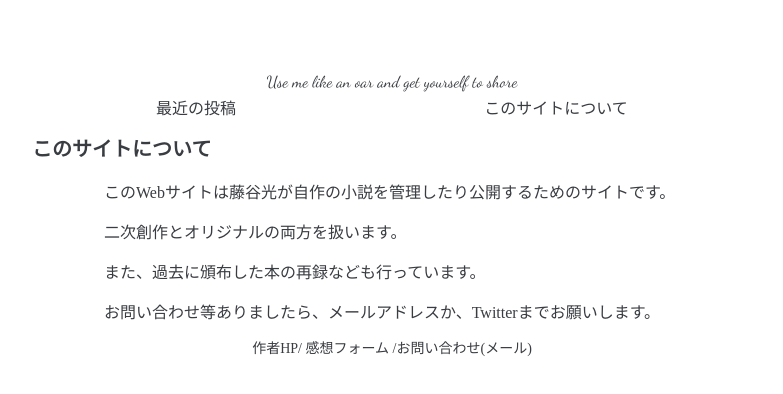
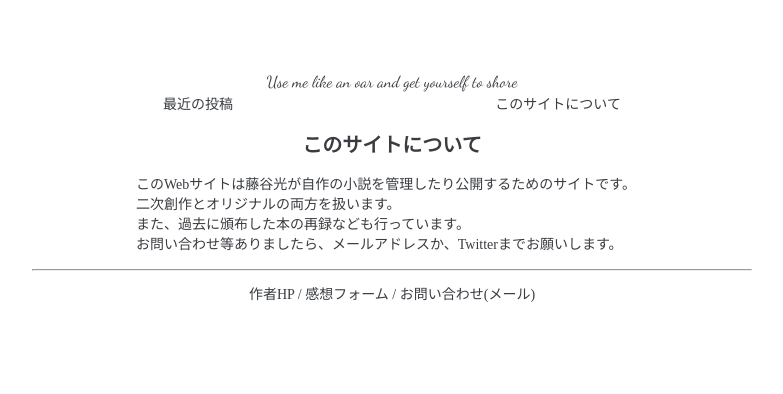
Before and after one commit to sworliteary/sw2, a Next.js app: page /about in a window 1280 px wide. Shown: the top 394 px of the page, without its empty margins (248-1031 px from the left). Built offline with nearby package versions, Linux system fonts and the light colour scheme; a web font is replaced by a local one.

Commit message:
デザイン修正

```diff
--- a/src/app/about/page.tsx
+++ b/src/app/about/page.tsx
@@ -7,12 +7,17 @@ export const metadata: Metadata = {
 export default async function About() {
   return (
     <main>
-      <h3 className="text-xl font-bold my-4">このサイトについて</h3>
-      <div className="max-w-xl mx-auto my-2">
-        <p>このWebサイトは藤谷光が自作の小説を管理したり公開するためのサイトです。</p>
-        <p>二次創作とオリジナルの両方を扱います。</p>
-        <p>また、過去に頒布した本の再録なども行っています。</p>
-        <p>お問い合わせ等ありましたら、メールアドレスか、Twitterまでお願いします。</p>
+      <h3 className="text-xl font-bold my-4 text-center">このサイトについて</h3>
+      <div className="max-w-lg mx-auto my-2 text-sm">
+        <p>
+          このWebサイトは藤谷光が自作の小説を管理したり公開するためのサイトです。
+          <br />
+          二次創作とオリジナルの両方を扱います。
+          <br />
+          また、過去に頒布した本の再録なども行っています。
+          <br />
+          お問い合わせ等ありましたら、メールアドレスか、Twitterまでお願いします。
+        </p>
       </div>
     </main>
   );
--- a/src/app/components/work.tsx
+++ b/src/app/components/work.tsx
@@ -29,7 +29,7 @@ export const WorkShow = async ({ work, page }: { work: Work; page?: number }) =>
   const Pager = () => (
     <>
       {work.texts.length > 1 && (
-        <div className="toc text-right mb-10 font-mono">
+        <div className="toc text-right mb-10">
           {current != 0 && <a href={`/${work.path}/${pageP(current - 1)}`}>{"<"}</a>}
           {work.texts
             .map((_, i) => i + 1)
@@ -96,7 +96,7 @@ export const WorkInfo = async ({
         <a href={"/" + path}>{title}</a>
       </h3>
       {!option?.hideCaption && captions && (
-        <p className="pl-4 text-left text-xs">
+        <p className="pl-4 text-left text-xs my-4">
           {captions.map((v, i) => {
             return (
               <>
@@ -111,7 +111,7 @@ export const WorkInfo = async ({
         {tag && (
           <div className="mb-0 mt-0">
             {tag.map((t) => (
-              <span>
+              <span className="mr-1">
                 <a href={`/tag/${t}/`}>#{t}</a>
               </span>
             ))}
--- a/src/app/layout.tsx
+++ b/src/app/layout.tsx
@@ -18,21 +18,22 @@ export default function RootLayout({ children }: { children: React.ReactNode })
           </h1>
           <p className={`${DancingScript.className} text-center my-1`}>Use me like an oar and get yourself to shore</p>
           <div className="flex flex-row items-center justify-around">
-            <span>
+            <span className="text-sm">
               <a href="/recent">最近の投稿</a>
             </span>
-            <span>
+            <span className="text-sm">
               <a href="/about">このサイトについて</a>
             </span>
           </div>
         </div>
         {children}
         <div className="text-center my-3 text-sm">
+          <hr />
           <p>
             <a href="https://sayonara.voyage" target="_blank" rel="noopener noreferrer">
               作者HP
-            </a>
-            / <a href="https://forms.gle/h8L5MZdDbPatCq2G8">感想フォーム</a> /
+            </a>{" "}
+            / <a href="https://forms.gle/h8L5MZdDbPatCq2G8">感想フォーム</a> /{" "}
             <a href="mailto:shnovels@gmail.com">お問い合わせ(メール)</a>
           </p>
         </div>
--- a/src/app/page.tsx
+++ b/src/app/page.tsx
@@ -14,7 +14,7 @@ export default async function Home() {
     <main>
       <WorkInfoList works={recent} />
       <div className="max-w-xl my-1 mx-auto ">
-        <h3>ジャンル</h3>
+        <h4>ジャンル一覧</h4>
         <div className="px-20 text-sm">
           {genres.genres.map((v) => (
             <div key={v.path}>
```
